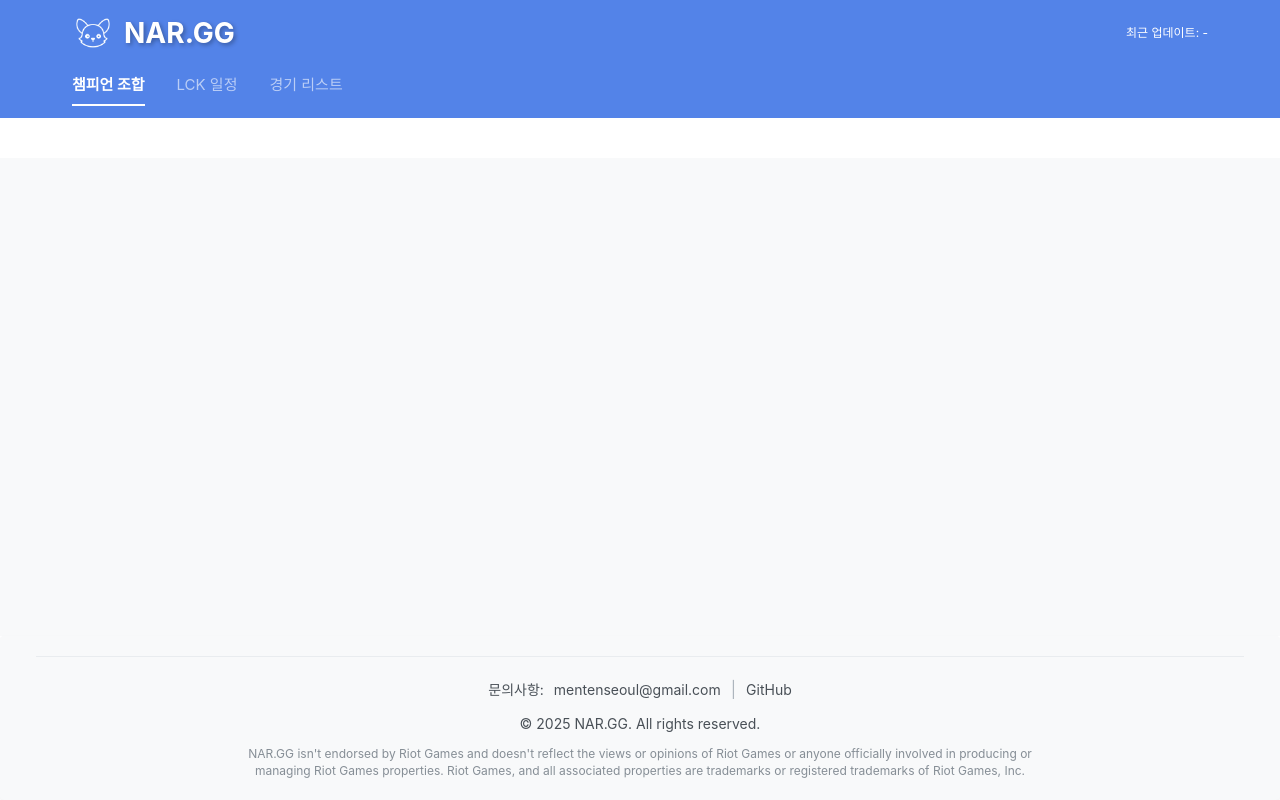
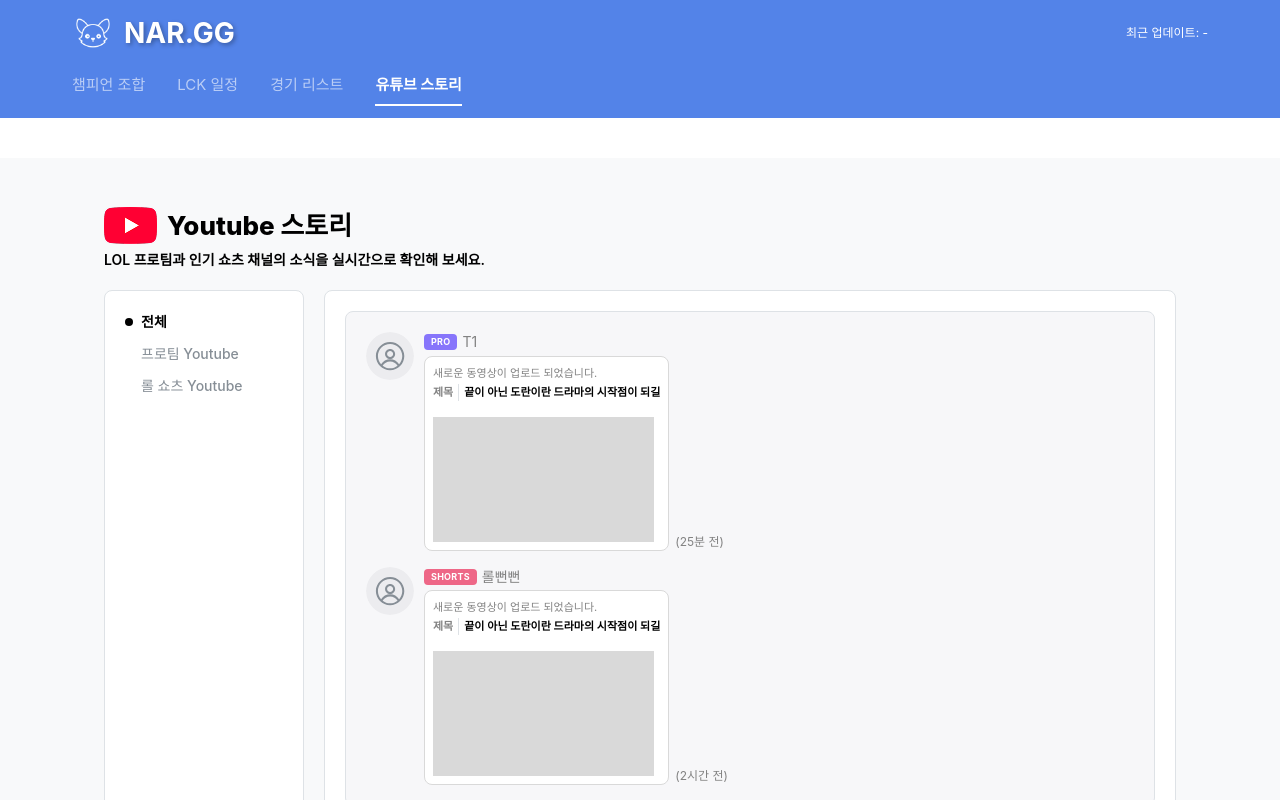
Before and after one commit to NAR-GG/nar-front-repo, a React (Create React App) app: page /stories in a window 1280 px wide. Shown: the top 800 px of the page. Built offline with nearby package versions, Linux system fonts and the light colour scheme; no server answers.

Commit message:
feat: 유튜브 스토리 페이지 마크업 추가

```diff
--- a/src/App.js
+++ b/src/App.js
@@ -1,27 +1,39 @@
-import { MantineProvider, createTheme } from '@mantine/core';
-import { QueryClient, QueryClientProvider } from '@tanstack/react-query';
-import { BrowserRouter, Routes, Route } from 'react-router-dom';
-import '@mantine/core/styles.css';
+import { MantineProvider, createTheme } from "@mantine/core";
+import { QueryClient, QueryClientProvider } from "@tanstack/react-query";
+import { BrowserRouter, Routes, Route } from "react-router-dom";
+import "@mantine/core/styles.css";
 
-import Layout from './components/layout/Layout';
-import HomePage from './pages/HomePage';
+import Layout from "./components/layout/Layout";
+import HomePage from "./pages/HomePage";
 import CombinationResultPage from "./pages/CombinationResultPage";
 import SchedulePage from "./pages/SchedulePage";
 import GameRecordPage from "./pages/GameRecordPage";
 import MatchupPage from "./pages/MatchupPage";
 import MatchListPage from "./pages/MatchListPage";
+import YoutubeStories from "./pages/YoutubeStoriesPage";
 
 const theme = createTheme({
   breakpoints: {
-        xs: '30em',
-        sm: '48em',
-        md: '64em',
-        lg: '74em',
-        xl: '90em',
+    xs: "30em",
+    sm: "48em",
+    md: "64em",
+    lg: "74em",
+    xl: "90em",
   },
   colors: {
-        primary: ['#f0f4ff', '#dbe4ff', '#bac8ff', '#91a7ff', '#748ffc', '#5c7cfa', '#4c6ef5', '#4263eb', '#3b5bdb', '#364fc7']
-    }
+    primary: [
+      "#f0f4ff",
+      "#dbe4ff",
+      "#bac8ff",
+      "#91a7ff",
+      "#748ffc",
+      "#5c7cfa",
+      "#4c6ef5",
+      "#4263eb",
+      "#3b5bdb",
+      "#364fc7",
+    ],
+  },
 });
 
 const queryClient = new QueryClient({
@@ -46,6 +58,7 @@ function App() {
               <Route path="/matchup" element={<MatchupPage />} />
               <Route path="/record/:gameId" element={<GameRecordPage />} />
               <Route path="/games" element={<MatchListPage />} />
+              <Route path="/stories" element={<YoutubeStories />} />
             </Routes>
           </Layout>
         </BrowserRouter>
--- a/src/components/layout/Header.jsx
+++ b/src/components/layout/Header.jsx
@@ -1,14 +1,14 @@
-import React from 'react';
-import { Title, Paper, Group, Container, Text, Tabs } from '@mantine/core';
-import { useLocation, useNavigate } from 'react-router-dom';
-import { useUpdateInfo } from '../../hooks/useUpdateInfo';
+import React from "react";
+import { Title, Paper, Group, Container, Text, Tabs } from "@mantine/core";
+import { useLocation, useNavigate } from "react-router-dom";
+import { useUpdateInfo } from "../../hooks/useUpdateInfo";
 
 const formatDate = (dateStr) => {
-    if (!dateStr) return '-';
+  if (!dateStr) return "-";
   const date = new Date(dateStr);
   const year = date.getFullYear();
-    const month = (date.getMonth() + 1).toString().padStart(2, '0');
-    const day = date.getDate().toString().padStart(2, '0');
+  const month = (date.getMonth() + 1).toString().padStart(2, "0");
+  const day = date.getDate().toString().padStart(2, "0");
   return `${year}-${month}-${day}`;
 };
 
@@ -20,29 +20,34 @@ const Header = () => {
   // 현재 경로에 따라 활성 탭 결정
   const getActiveTab = () => {
     const { pathname } = location;
-        if (pathname.startsWith('/schedule') || pathname.startsWith('/record')) {
-            return 'schedule';
+    if (pathname.startsWith("/schedule") || pathname.startsWith("/record")) {
+      return "schedule";
     }
-        if (pathname.startsWith('/games')) {
-            return 'games';
+    if (pathname.startsWith("/games")) {
+      return "games";
     }
-        return 'combination';
+    if (pathname.startsWith("/stories")) {
+      return "stories";
+    }
+    return "combination";
   };
 
   const handleTabChange = (value) => {
-        if (value === 'combination') {
-            navigate('/');
-        } else if (value === 'schedule') {
-            navigate('/schedule');
-        } else if (value === 'games'){
-            navigate('/games');
+    if (value === "combination") {
+      navigate("/");
+    } else if (value === "schedule") {
+      navigate("/schedule");
+    } else if (value === "games") {
+      navigate("/games");
+    } else if (value === "stories") {
+      navigate("/stories");
     }
   };
 
-    let updateText = '로딩 중...';
+  let updateText = "로딩 중...";
   if (!isLoading) {
     if (error) {
-            updateText = '최근 업데이트: -';
+      updateText = "최근 업데이트: -";
     } else {
       updateText = `최근 업데이트: ${formatDate(updateInfo?.lastUpdateTime)}`;
     }
@@ -53,18 +58,18 @@ const Header = () => {
       p={0}
       radius={0}
       style={{
-                background: '#5383e8',
-                color: 'white',
-                width: '100vw',
-                marginLeft: 'calc(-50vw + 50%)',
-                marginRight: 'calc(-50vw + 50%)',
-                position: 'relative'
+        background: "#5383e8",
+        color: "white",
+        width: "100vw",
+        marginLeft: "calc(-50vw + 50%)",
+        marginRight: "calc(-50vw + 50%)",
+        position: "relative",
       }}
     >
       <Container
         size="xl"
         px={{ base: 16, sm: 24, md: 32 }}
-                style={{ maxWidth: '1200px' }}
+        style={{ maxWidth: "1200px" }}
       >
         {/* 상단 로고 + 업데이트 정보 */}
         <Group justify="space-between" align="center" wrap="nowrap" py="sm">
@@ -75,15 +80,15 @@ const Header = () => {
               alt="NAR.GG 아이콘"
               width={42}
               height={42}
-                            style={{ objectFit: 'contain' }}
+              style={{ objectFit: "contain" }}
             />
             <Title
               order={1}
               size="h1"
               fw={700}
               style={{
-                                fontSize: '1.75rem',
-                                textShadow: '2px 2px 4px rgba(0,0,0,0.3)'
+                fontSize: "1.75rem",
+                textShadow: "2px 2px 4px rgba(0,0,0,0.3)",
               }}
             >
               NAR.GG
@@ -91,59 +96,98 @@ const Header = () => {
           </Group>
 
           {/* 오른쪽: 최근 업데이트 */}
-                    <Text size="xs" c="white" ta="right" style={{ whiteSpace: 'nowrap' }}>
+          <Text size="xs" c="white" ta="right" style={{ whiteSpace: "nowrap" }}>
             {updateText}
           </Text>
         </Group>
 
         {/* 하단 탭 네비게이션 - 네이버 스포츠 스타일 */}
-                <div style={{ paddingBottom: '12px' }}>
+        <div style={{ paddingBottom: "12px" }}>
           <Group gap="xl" align="center">
             <Text
               size="sm"
-                            fw={getActiveTab() === 'combination' ? 700 : 400}
+              fw={getActiveTab() === "combination" ? 700 : 400}
               style={{
-                                color: getActiveTab() === 'combination' ? '#ffffff' : 'rgba(255, 255, 255, 0.6)',
-                                cursor: 'pointer',
-                                padding: '8px 0',
-                                borderBottom: getActiveTab() === 'combination' ? '2px solid white' : '2px solid transparent',
-                                transition: 'all 0.2s ease',
-                                fontSize: '15px'
+                color:
+                  getActiveTab() === "combination"
+                    ? "#ffffff"
+                    : "rgba(255, 255, 255, 0.6)",
+                cursor: "pointer",
+                padding: "8px 0",
+                borderBottom:
+                  getActiveTab() === "combination"
+                    ? "2px solid white"
+                    : "2px solid transparent",
+                transition: "all 0.2s ease",
+                fontSize: "15px",
               }}
-                            onClick={() => handleTabChange('combination')}
+              onClick={() => handleTabChange("combination")}
             >
               챔피언 조합
             </Text>
 
             <Text
               size="sm"
-                            fw={getActiveTab() === 'schedule' ? 700 : 400}
+              fw={getActiveTab() === "schedule" ? 700 : 400}
               style={{
-                                color: getActiveTab() === 'schedule' ? '#ffffff' : 'rgba(255, 255, 255, 0.6)',
-                                cursor: 'pointer',
-                                padding: '8px 0',
-                                borderBottom: getActiveTab() === 'schedule' ? '2px solid white' : '2px solid transparent',
-                                transition: 'all 0.2s ease',
-                                fontSize: '15px'
+                color:
+                  getActiveTab() === "schedule"
+                    ? "#ffffff"
+                    : "rgba(255, 255, 255, 0.6)",
+                cursor: "pointer",
+                padding: "8px 0",
+                borderBottom:
+                  getActiveTab() === "schedule"
+                    ? "2px solid white"
+                    : "2px solid transparent",
+                transition: "all 0.2s ease",
+                fontSize: "15px",
               }}
-                            onClick={() => handleTabChange('schedule')}
+              onClick={() => handleTabChange("schedule")}
             >
               LCK 일정
             </Text>
             <Text
               size="sm"
-                            fw={getActiveTab() === 'games' ? 700 : 400}
+              fw={getActiveTab() === "games" ? 700 : 400}
               style={{
-                                color: getActiveTab() === 'games' ? '#ffffff' : 'rgba(255, 255, 255, 0.6)',
-                                cursor: 'pointer',
-                                padding: '8px 0',
-                                borderBottom: getActiveTab() === 'games' ? '2px solid white' : '2px solid transparent',
-                                transition: 'all 0.2s ease',
-                                fontSize: '15px'
+                color:
+                  getActiveTab() === "games"
+                    ? "#ffffff"
+                    : "rgba(255, 255, 255, 0.6)",
+                cursor: "pointer",
+                padding: "8px 0",
+                borderBottom:
+                  getActiveTab() === "games"
+                    ? "2px solid white"
+                    : "2px solid transparent",
+                transition: "all 0.2s ease",
+                fontSize: "15px",
               }}
-                            onClick={() => handleTabChange('games')}
+              onClick={() => handleTabChange("games")}
             >
               경기 리스트
+            </Text>
+            <Text
+              size="sm"
+              fw={getActiveTab() === "stories" ? 700 : 400}
+              style={{
+                color:
+                  getActiveTab() === "stories"
+                    ? "#ffffff"
+                    : "rgba(255, 255, 255, 0.6)",
+                cursor: "pointer",
+                padding: "8px 0",
+                borderBottom:
+                  getActiveTab() === "stories"
+                    ? "2px solid white"
+                    : "2px solid transparent",
+                transition: "all 0.2s ease",
+                fontSize: "15px",
+              }}
+              onClick={() => handleTabChange("stories")}
+            >
+              유튜브 스토리
             </Text>
           </Group>
         </div>
--- /dev/null
+++ b/src/components/stories/StoryCard.jsx
@@ -0,0 +1,69 @@
+/** @jsxImportSource @emotion/react */
+import {
+  Avatar,
+  Badge,
+  Box,
+  Divider,
+  Flex,
+  Group,
+  Paper,
+  Stack,
+  Text,
+} from "@mantine/core";
+function StoryCard({ type, badgeLabel, channelName, timeAgo }) {
+  const badgeColor = type === "pro" ? "#8775FB" : "#EE6787";
+
+  return (
+    <Flex gap="xs">
+      <Avatar radius="xl" size={48} />
+      <Stack gap={3}>
+        <Group gap={5}>
+          <Badge size="xs" radius="sm" color={badgeColor} fw={700}>
+            {badgeLabel}
+          </Badge>
+          <Text size="sm" c="hsl(0, 0%, 51%)">
+            {channelName}
+          </Text>
+        </Group>
+        <Group gap={6} justify="flex-end" align="flex-end">
+          <Paper
+            radius="md"
+            p={8}
+            withBorder
+            css={{
+              border: "1px solid #D9D9D9",
+              borderRadius: 8,
+              transition: "border-color 0.15s ease",
+              "&:hover": {
+                borderColor: "#5383E8",
+              },
+            }}
+          >
+            <Stack gap={6}>
+              <Stack gap={2}>
+                <Text fz={11} c="hsl(0, 0%, 51%)">
+                  새로운 동영상이 업로드 되었습니다.
+                </Text>
+                <Flex gap={5}>
+                  <Text fz={11} fw={600} c="hsl(0, 0%, 51%)">
+                    제목
+                  </Text>
+                  <Divider orientation="vertical" />
+                  <Text fz={11} fw={600}>
+                    끝이 아닌 도란이란 드라마의 시작점이 되길
+                  </Text>
+                </Flex>
+              </Stack>
+              <Box mt="xs" h={125} w={221} bg="#D9D9D9" />
+            </Stack>
+          </Paper>
+          <Text size="xs" c="hsl(0, 0%, 51%)">
+            ({timeAgo})
+          </Text>
+        </Group>
+      </Stack>
+    </Flex>
+  );
+}
+
+export default StoryCard;
--- /dev/null
+++ b/src/pages/YoutubeStoriesPage.jsx
@@ -0,0 +1,117 @@
+import {
+  Box,
+  Button,
+  Container,
+  Flex,
+  Group,
+  List,
+  Paper,
+  Stack,
+  Text,
+} from "@mantine/core";
+import StoryCard from "../components/stories/StoryCard";
+import { useState } from "react";
+
+function YoutubeStories() {
+  const [active, setActive] = useState("all");
+  const items = [
+    { key: "all", label: "전체" },
+    { key: "pro", label: "프로팀 Youtube" },
+    { key: "shorts", label: "롤 쇼츠 Youtube" },
+  ];
+  return (
+    <Container size="xl" px={{ base: 12, sm: 24, md: 32 }}>
+      <Stack gap="lg" mt="md">
+        <Stack gap={4}>
+          <Group gap="xs">
+            <img
+              src="/icons/youtube.png"
+              alt="유튜브 아이콘"
+              width="53px"
+              height="37px"
+            />
+            <Text fw={800} fz={26}>
+              Youtube 스토리
+            </Text>
+          </Group>
+          <Text size="sm" fw={600}>
+            LOL 프로팀과 인기 쇼츠 채널의 소식을 실시간으로 확인해 보세요.
+          </Text>
+        </Stack>
+
+        <Flex gap="lg" align="stretch">
+          <Paper radius="md" p="lg" withBorder w={200}>
+            <Stack gap={10}>
+              {items.map((item) => {
+                const selected = active === item.key;
+
+                return (
+                  <Flex
+                    key={item.key}
+                    align="center"
+                    gap={8}
+                    onClick={() => setActive(item.key)}
+                    style={{
+                      cursor: "pointer",
+                    }}
+                  >
+                    <Box
+                      w={8}
+                      h={8}
+                      style={{
+                        borderRadius: 8,
+                        backgroundColor: selected ? "#000" : "transparent",
+                      }}
+                    />
+
+                    <Text
+                      fz={14}
+                      fw={selected ? 700 : 500}
+                      c={selected ? "#000" : "#868E96"}
+                    >
+                      {item.label}
+                    </Text>
+                  </Flex>
+                );
+              })}
+            </Stack>
+          </Paper>
+
+          <Stack style={{ flex: 1 }} gap="md">
+            <Paper radius="md" p="lg" withBorder>
+              <Paper radius="md" p="lg" withBorder bg="#F7F7F9">
+                <Stack gap="md">
+                  <StoryCard
+                    type="pro"
+                    badgeLabel="PRO"
+                    channelName="T1"
+                    timeAgo="25분 전"
+                  />
+                  <StoryCard
+                    type="shorts"
+                    badgeLabel="Shorts"
+                    channelName="롤뻔뻔"
+                    timeAgo="2시간 전"
+                  />
+                </Stack>
+              </Paper>
+            </Paper>
+
+            <Button
+              fw={500}
+              fz={16}
+              radius="md"
+              variant="default"
+              size="md"
+              fullWidth
+            >
+              20게임 추가 검색
+            </Button>
+          </Stack>
+        </Flex>
+      </Stack>
+    </Container>
+  );
+}
+
+export default YoutubeStories;
```
Also changed, not shown: public/icons/youtube.png (added). Lines whose indentation alone changed are shown as unchanged.
